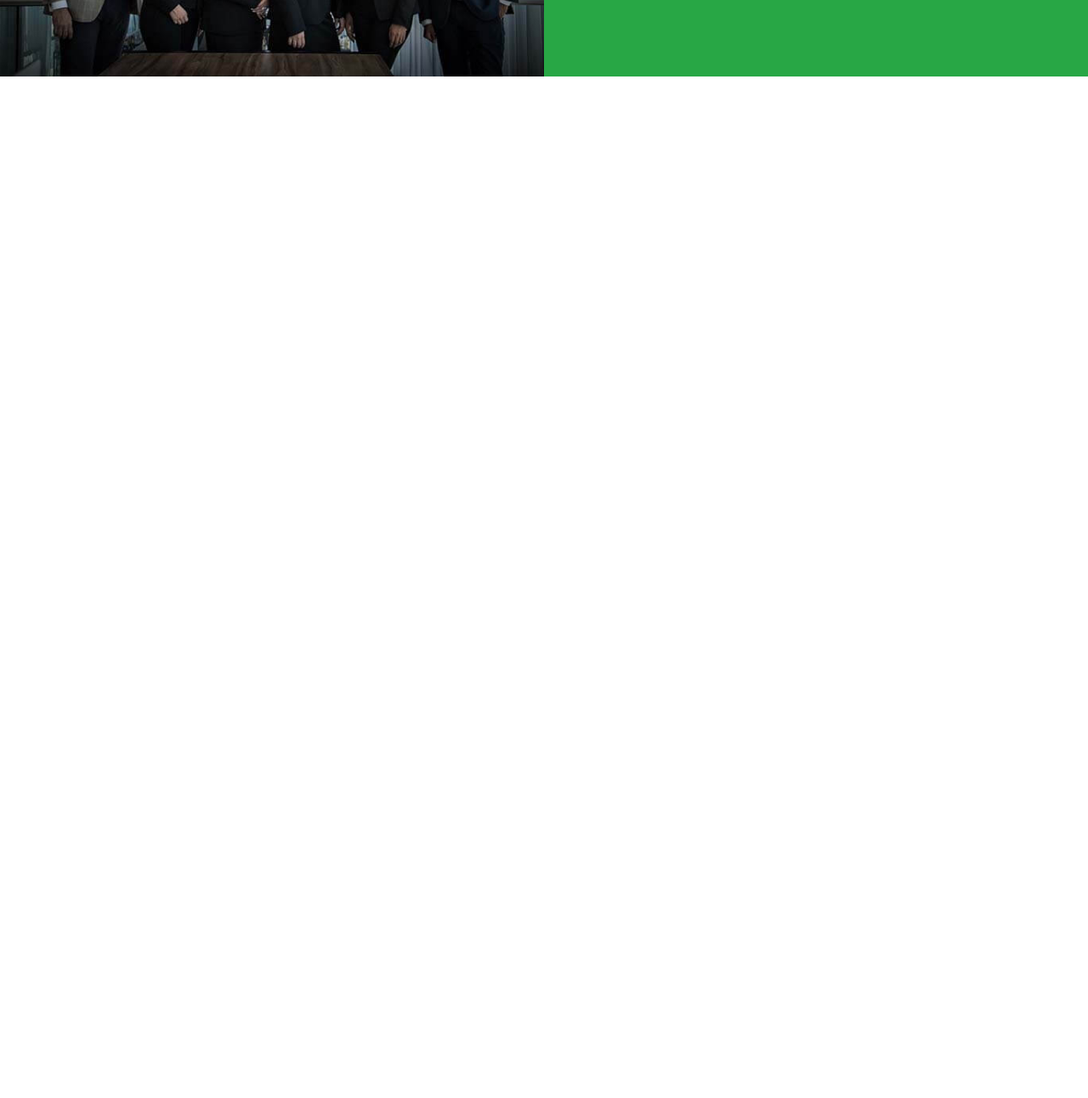
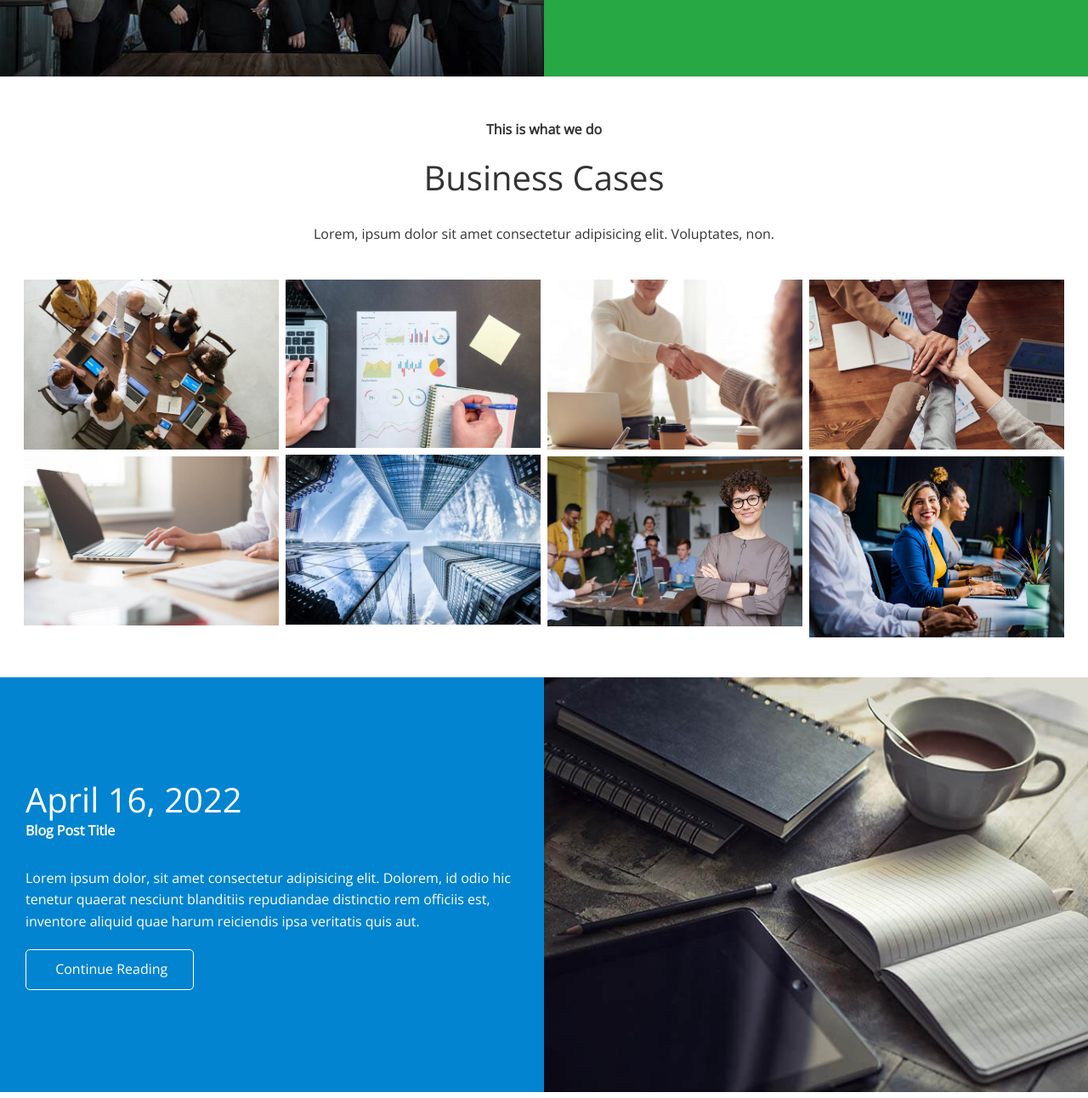
Before and after one commit to TavetteHepburn/finance-whiz, a plain HTML site: page index.html in a window 1280 px wide. Shown: the part 1429-2721 px from the top of the page at 85% size. Before the commit the page ends 1526 px from the top, so only its background shows below. Drawn offline with nearby package versions, Linux system fonts and the light colour scheme.

Commit message:
cases and blog

```diff
--- a/css/style.css
+++ b/css/style.css
@@ -138,3 +138,8 @@ img {
   border-radius: 50%;
   margin-bottom: 15px;
 }
+
+
+.cases img:hover {
+  opacity: 0.7;
+}
--- a/css/utilities.css
+++ b/css/utilities.css
@@ -60,6 +60,10 @@
 
 /* Flex Columns */
 
+.flex-columns.flex-reverse .row {
+  flex-direction: row-reverse;
+}
+
 .flex-columns .row {
   display: flex;
   flex-direction: row;
@@ -104,3 +108,37 @@
 .flex-columns p {
   margin: 20px 0;
 }
+
+/* Section header */
+
+.section-header {
+  padding:30px;
+  display: flex;
+  flex-direction: column;
+  align-items: center;
+  justify-content: center;
+  text-align: center;
+
+}
+
+.section-header h2 {
+  font-size: 40px;
+  margin: 20px 0;
+}
+
+.section-padding {
+  padding: 20px 20px 40px;
+}
+/* Flex-grid */
+
+.flex-grid .row {
+  display: flex;
+  flex-wrap: wrap;
+  padding: 0 4px;
+}
+
+.flex-grid .column {
+  flex: 25%;
+  max-width: 25%;
+  padding: 0 4px;
+}
--- a/index.html
+++ b/index.html
@@ -87,11 +87,61 @@
               <i class="fas fa-chevron"></i>
               Read More
             </a>
-
           </div>
       </div>
       </div>
+    </section>
 
+    <!-- CASES -->
+    <section id="cases" class="casses flex-grid section-padding">
+      <header class="section-header">
+        <h4>This is what we do</h4>
+        <h2>Business Cases</h2>
+        <p>Lorem, ipsum dolor sit amet consectetur adipisicing elit. Voluptates, non.</p>
+      </header>
+      <div class="row">
+        <div class="column">
+          <img src="images/cases/cases1.jpg" alt="">
+          <img src="images/cases/cases2.jpg" alt="">
+        </div>
+        <div class="column">
+          <img src="images/cases/cases3.jpg" alt="">
+          <img src="images/cases/cases4.jpg" alt="">
+        </div>
+        <div class="column">
+          <img src="images/cases/cases5.jpg" alt="">
+          <img src="images/cases/cases6.jpg" alt="">
+        </div>
+        <div class="column">
+          <img src="images/cases/cases7.jpg" alt="">
+          <img src="images/cases/cases8.jpg" alt="">
+        </div>
+      </div>
+    </section>
+
+    <!-- BLOG -->
+    <section id="blog" class="blog flex-columns flex-reverse">
+      <div class="row">
+
+        <div class="column">
+          <div class="column-1">
+            <img src="./images/home/blog.jpg" alt="group of people standing">
+          </div>
+
+        </div>
+
+        <div class="column">
+          <div class="column-2 bg-secondary">
+            <h2>April 16, 2022</h2>
+            <h4>Blog Post Title</h4>
+            <p>Lorem ipsum dolor, sit amet consectetur adipisicing elit. Dolorem, id odio hic tenetur quaerat nesciunt blanditiis repudiandae distinctio rem officiis est, inventore aliquid quae harum reiciendis ipsa veritatis quis aut.</p>
+            <a href="#" class="btn btn-outline">
+              <i class="fas fa-chevron"></i>
+              Continue Reading
+            </a>
+          </div>
+      </div>
+      </div>
     </section>
   </main>
 
```
